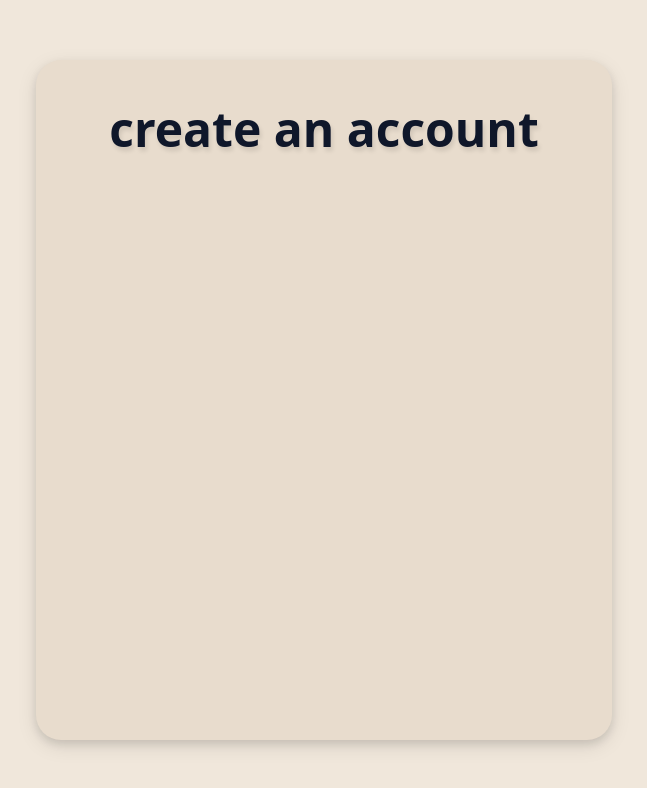
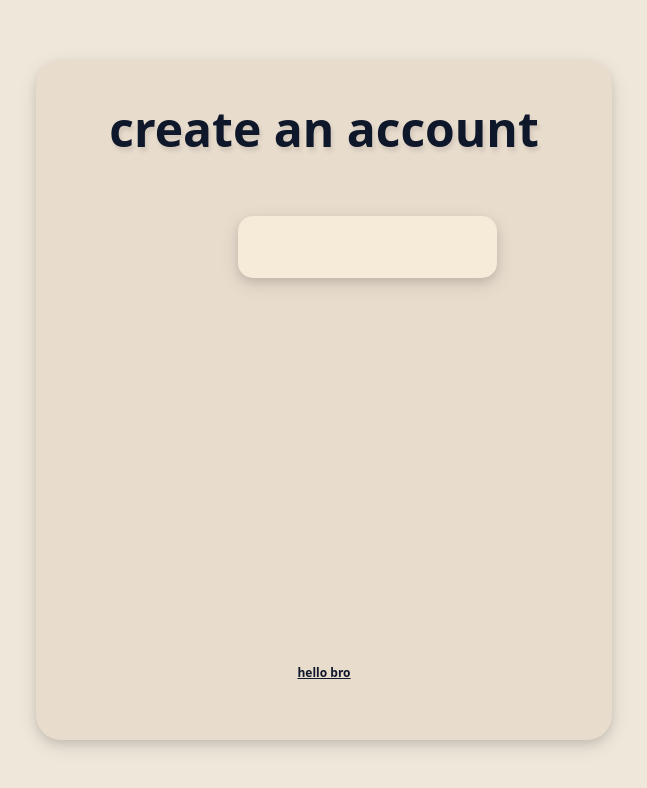
Before and after one commit to marcel-alefierowicz/recap-frontend, a React (Vite) app: page /register in a window 1280 px wide. Shown: the top 788 px of the page, without its empty margins (316-963 px from the left). Built offline with nearby package versions, Linux system fonts and the light colour scheme.

Commit message:
added the skeleton of the register form, added react-icons

```diff
--- a/package.json
+++ b/package.json
@@ -14,6 +14,7 @@
     "react": "^18.2.0",
     "react-dom": "^18.2.0",
     "react-hook-form": "^7.51.5",
+    "react-icons": "^5.2.1",
     "react-router": "^6.23.1",
     "react-router-dom": "^6.23.1"
   },
--- a/src/pages/Register/Register.tsx
+++ b/src/pages/Register/Register.tsx
@@ -8,7 +8,20 @@ export const Register = () => {
                     <p>create an account</p>
                 </div>
                 <div className='formdiv'>
-                   <form action="" method="post"></form>
+                   <form action={''} method="post">
+                        <div className='segment'>
+                            <div className="inputcontainer">
+                                <div className="icon"></div>
+                                <div className="input"></div>
+                            </div>
+                        </div>
+                        <div className="segment"></div>
+                        <div className="segment"></div>
+                        <div className="segment"></div>
+                    </form>
+                </div>
+                <div className="footer">
+                    <p>hello bro</p>
                 </div>
             </div>
         </div>
--- a/src/pages/Register/register.css
+++ b/src/pages/Register/register.css
@@ -38,6 +38,55 @@
     align-items: center;
     justify-content: center;
     width: 100%;
-    height: 80%;
+    height: 60%;
 
 }
+form{
+    display:flex;
+    flex-direction: column;
+    align-items: center;
+    width:100%;
+    height:100%;
+}
+.segment{
+    display: flex;
+    align-items: center;
+    justify-content: center;
+    width: 100%;
+    height: 25%;
+}
+.footer {
+    display: flex;
+    width: 100%;
+    height: 20%;
+    align-items: center;
+    justify-content: center;
+    font-size: 12px;
+    font-weight: 600;
+    text-decoration: underline;
+}
+.inputcontainer{
+    display:flex;
+    flex-direction: row;
+    width: 60%;
+    height: 60%;
+    /* background-color: #c5a276; */
+}
+.icon{
+    display:flex;
+    width: 25%;
+    height: 100%;
+    align-items: center;
+    justify-content: center;
+}
+.input {
+    display: flex;
+    width: 75%;
+    height: 100%;
+    background-color: #F6EAD9;
+    border-radius: 15px;
+    box-shadow: 0 4px 8px 0 rgba(0, 0, 0, 0.1), 0 6px 20px 0 rgba(0, 0, 0, 0.10);
+    align-items: center;
+    justify-content: center;
+    font-size: 20px;
+}
```
Also changed, not shown: 1 other file (tests, documents, lock files or other folders).
